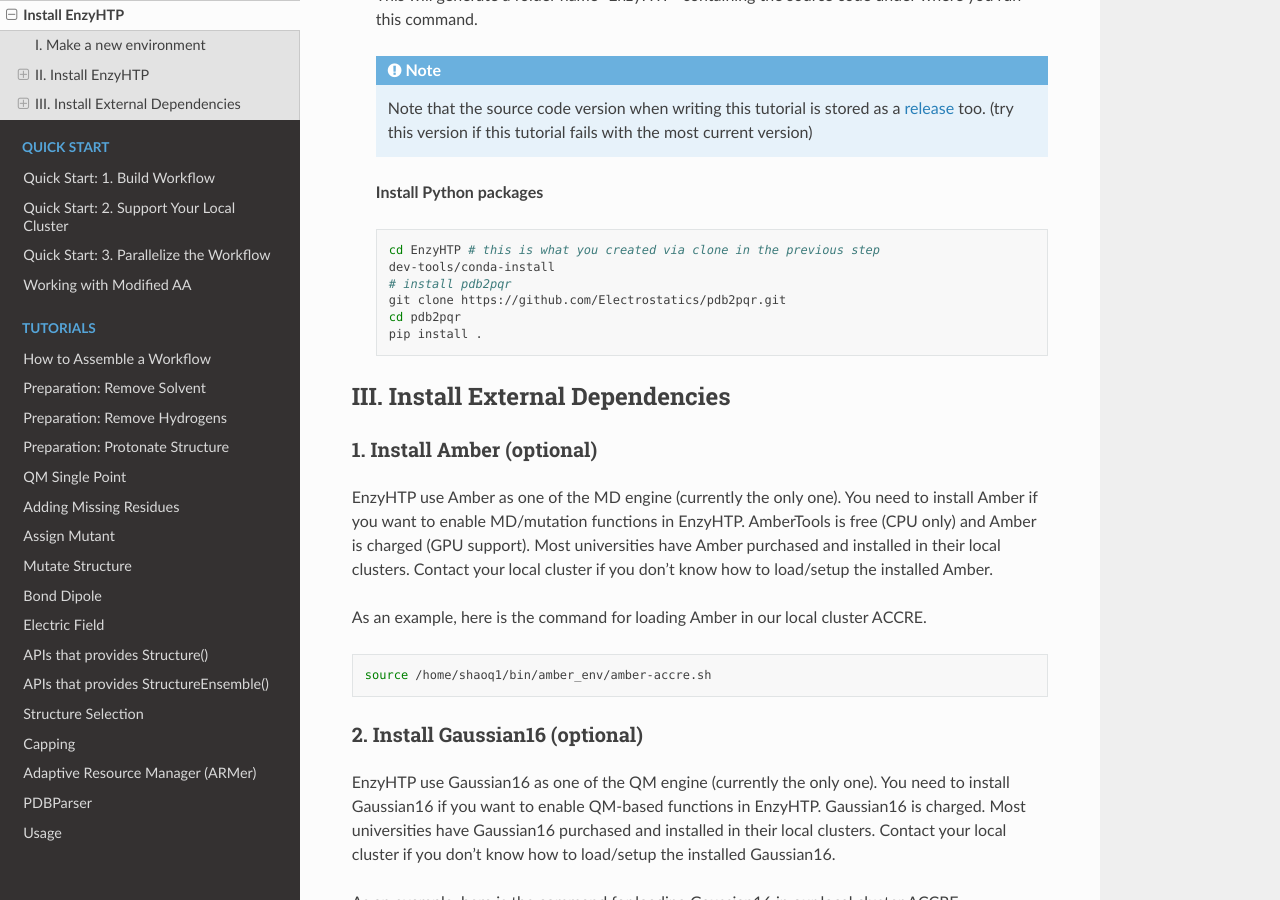
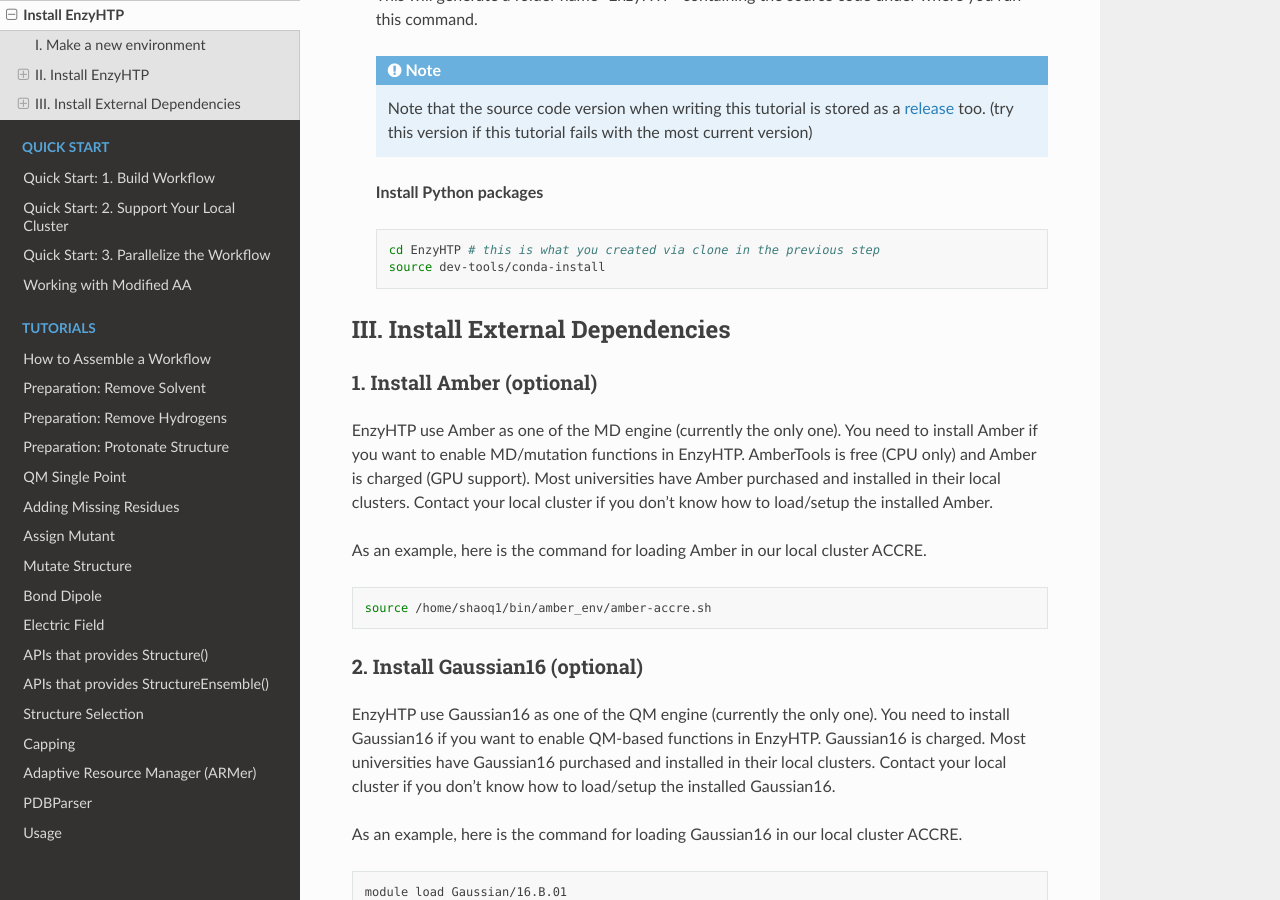
Before and after one commit to ChemBioHTP/enzyhtp_doc, a Sphinx documentation site: the page built from docs/source/install.rst, in a window 1280 px wide and 900 px high, scrolled down 1465 px. Built offline with Sphinx 7.4.7 and the Read the Docs theme 3.1.0, drawn with Linux system fonts in a browser that asks for light colours.

Commit message:
Update: fix bug in conda install

```diff
--- a/docs/source/install.rst
+++ b/docs/source/install.rst
@@ -61,11 +61,7 @@
     .. code:: bash
 
         cd EnzyHTP # this is what you created via clone in the previous step
-        dev-tools/conda-install
-        # install pdb2pqr
-        git clone https://github.com/Electrostatics/pdb2pqr.git
-        cd pdb2pqr
-        pip install .
+        source dev-tools/conda-install
 
 III. Install External Dependencies
 ===================================
```
